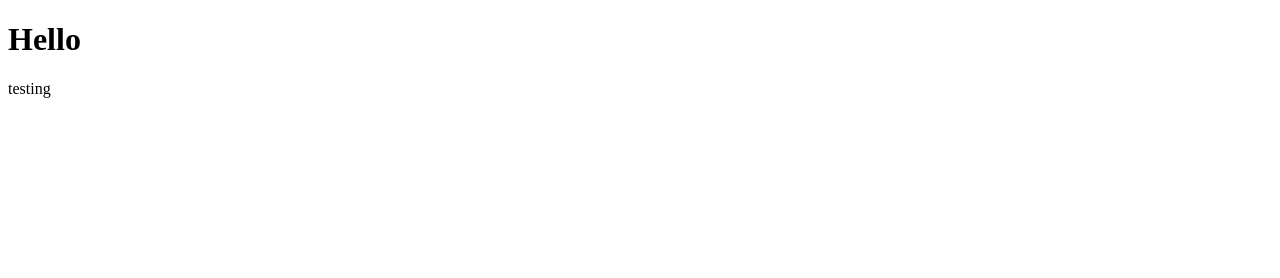
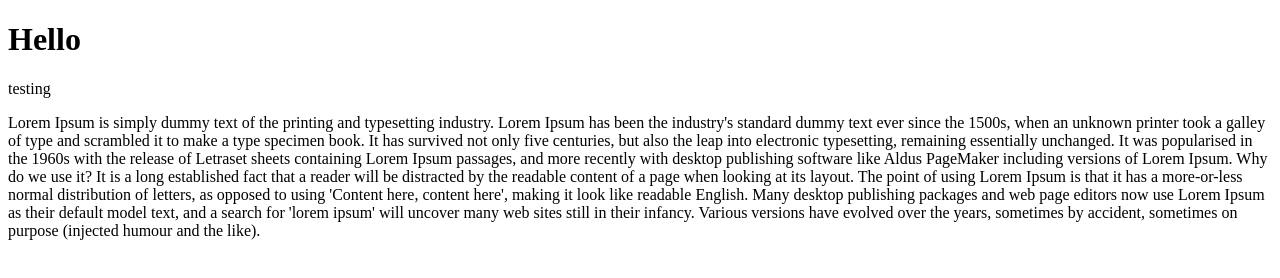
Before and after one commit to Kinsiu00/collaboration_tutorial, a plain HTML site: page index.html in a window 1280 px wide. Drawn offline with Linux system fonts and the light colour scheme.

Commit message:
add_welcome

```diff
--- a/index.html
+++ b/index.html
@@ -6,5 +6,12 @@
     <body>
       <h1>Hello</h1>
       <nav>testing</nav>
+      <p>Lorem Ipsum is simply dummy text of the printing and typesetting industry. Lorem Ipsum has been the industry's standard dummy text ever since the 1500s, when an unknown printer took a galley of type and scrambled it to make a type specimen book. It has survived not only five centuries, but also the leap into electronic typesetting, remaining essentially unchanged. It was popularised in the 1960s with the release of Letraset sheets containing Lorem Ipsum passages, and more recently with desktop publishing software like Aldus PageMaker including versions of Lorem Ipsum.
+
+Why do we use it?
+It is a long established fact that a reader will be distracted by the readable content of a page when looking at its layout. The point of using Lorem Ipsum is that it has a more-or-less normal distribution of letters, as opposed to using 'Content here, content here', making it look like readable English. Many desktop publishing packages and web page editors now use Lorem Ipsum as their default model text, and a search for 'lorem ipsum' will uncover many web sites still in their infancy. Various versions have evolved over the years, sometimes by accident, sometimes on purpose (injected humour and the like).
+
+
+</p>
     </body>
   </html>
```
